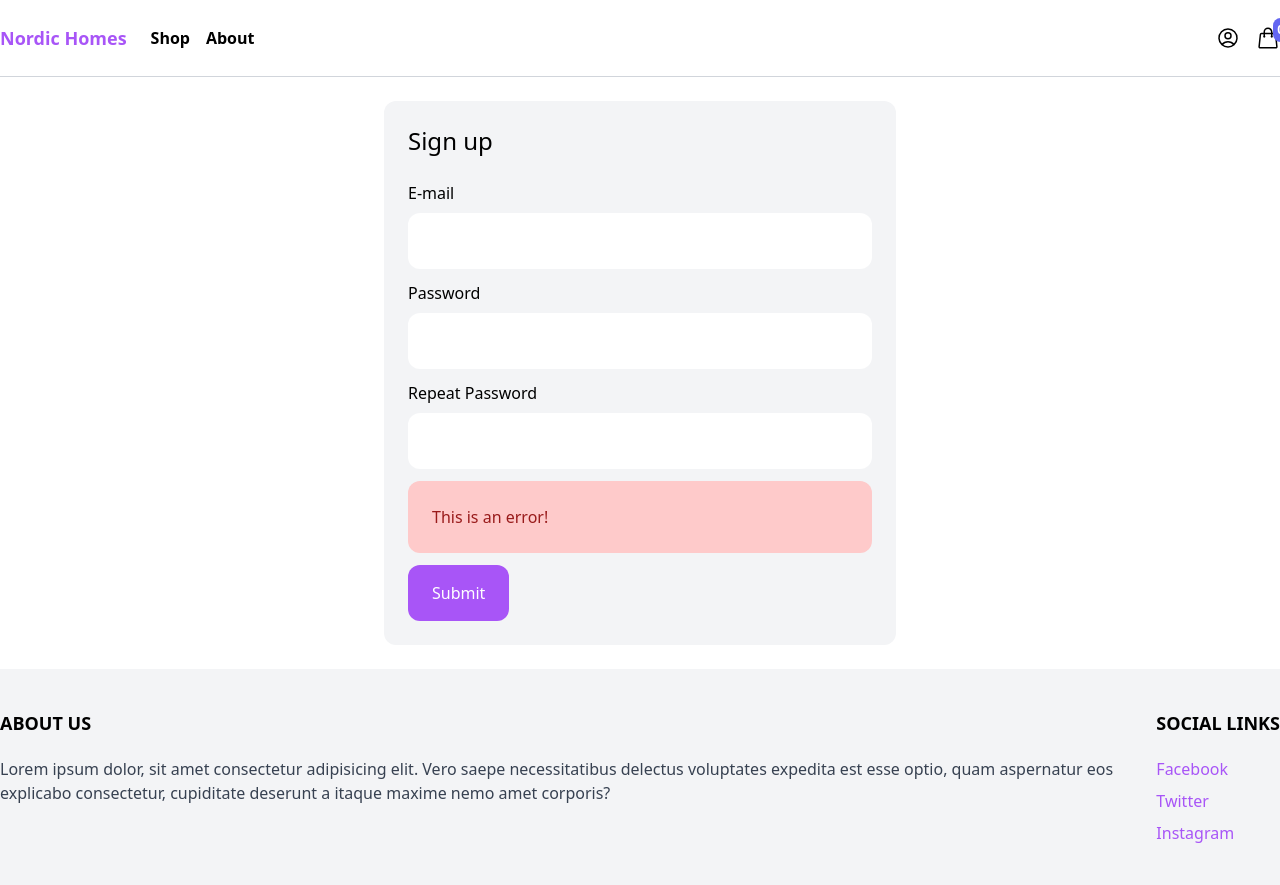
After one commit to jmpevzla/ecommerce-htmx, a Django app: template nordichomes/core/templates/core/signup.html in a window 1280 px wide. The commit adds this page. Run offline with Django 3.2, Linux system fonts and the light colour scheme; the template is opened without the code that fills it, so the values that code supplies are empty; some libraries are stand-ins or nearby versions.

Commit message:
Signup & Login template html Add product image

```diff
--- /dev/null
+++ b/nordichomes/core/templates/core/signup.html
@@ -0,0 +1,39 @@
+{% extends 'core/base.html' %}
+
+{% block content %}
+<div class="max-w-lg mx-auto flex flex-wrap py-6">
+    <div class="w-full bg-gray-100 p-6 rounded-xl">
+        <h1 class="mb-6 text-2xl">Sign up</h1>
+
+        <form method="post" action="." class="space-y-3">
+            <div>
+                <label for="email">E-mail</label>
+                <input id="email" type="email"
+                    class="w-full mt-2 py-4 px-6 bg-white rounded-xl">
+            </div>
+
+            <div>
+                <label for="password">Password</label>
+                <input id="password" type="password"
+                    class="w-full mt-2 py-4 px-6 bg-white rounded-xl">
+            </div>
+
+            <div>
+                <label for="re-password">Repeat Password</label>
+                <input id="re-password" type="password"
+                    class="w-full mt-2 py-4 px-6 bg-white rounded-xl">
+            </div>
+
+            <div class="p-6 bg-red-200 text-red-800 rounded-xl">
+                <p>This is an error!</p>
+            </div>
+
+            <div>
+                <button class="py-4 px-6 rounded-xl text-white bg-purple-500 hover:bg-purple-700">
+                    Submit
+                </button>
+            </div>
+        </form>
+    </div>
+</div>
+{% endblock %}
--- a/nordichomes/core/views.py
+++ b/nordichomes/core/views.py
@@ -10,6 +10,11 @@ def frontpage(request):
         'products': products
     })
 
+def signup(request):
+    return render(request, 'core/signup.html')
+
+def login(request):
+    return render(request, 'core/login.html')
 
 def shop(request):
     categories = Category.objects.all()
--- a/nordichomes/product/templates/product/partials/product_list_item.html
+++ b/nordichomes/product/templates/product/partials/product_list_item.html
@@ -1,7 +1,7 @@
 <div class="w-full md:w-1/3 xl:w-1/4 p-6 flex flex-col items-center">
     <div class="w-[300px] md:w-full">
         <a href="{% url 'product' product.slug %}">
-            <img src="https://picsum.photos/300?random={{ forloop.counter }}" alt="{{ product.name }} Image"
+            <img src="{{ product.get_thumbnail }}" alt="{{ product.name }} Image"
                 class="rounded-xl hover:shadow-lg w-[300px]">
         </a>
 
--- a/nordichomes/product/templates/product/product.html
+++ b/nordichomes/product/templates/product/product.html
@@ -3,7 +3,7 @@
 {% block content %}
 <div class="max-w-7xl mx-auto flex flex-wrap py-6 px-6 xl:px-0">
     <div class="images w-full mb-6 lg:mb-0 lg:w-3/5">
-        <img src="https://picsum.photos/640/480?random=1" alt="product image"
+        <img src="{{ product.image.url }}" alt="product image"
             class="rounded-xl">
     </div>
 
```
Also changed, not shown: nordichomes/core/templates/core/login.html (added, +33 -0 lines), nordichomes/nordichomes/urls.py (+6 -2 lines), nordichomes/product/models.py (+30 -0 lines), nordichomes/product/migrations/0003_product_image_product_thumbnail.py (added).
